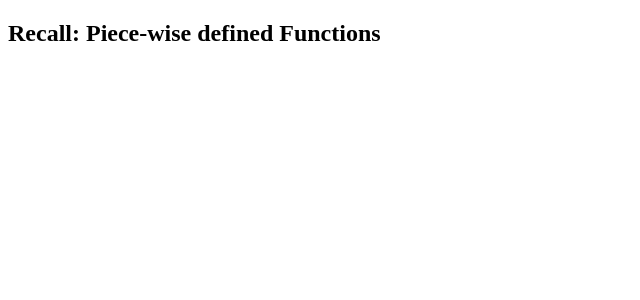
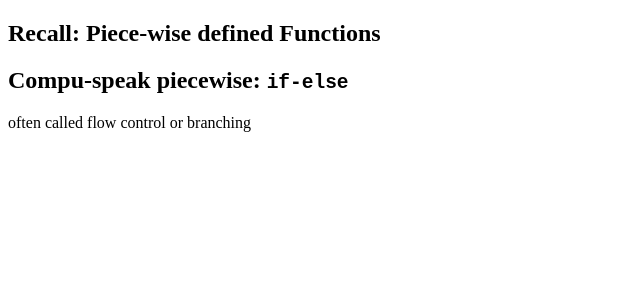
Before and after one commit to AIMS-Ghana/python-course, a Jekyll site: the page built from _days/2_1_flow.md, in a window 1280 px wide. Shown: the top 300 px of the page, without its empty margins (0-640 px from the left). Built offline with Jekyll 4.4.1, drawn with Linux system fonts in a browser that asks for light colours.

Commit message:
updates to flow page

```diff
--- a/_days/2_1_flow.md
+++ b/_days/2_1_flow.md
@@ -3,3 +3,7 @@ title: Flow Control
 ---
 
 ## Recall: Piece-wise defined Functions
+
+## Compu-speak piecewise: `if-else`
+
+often called flow control or branching
```
